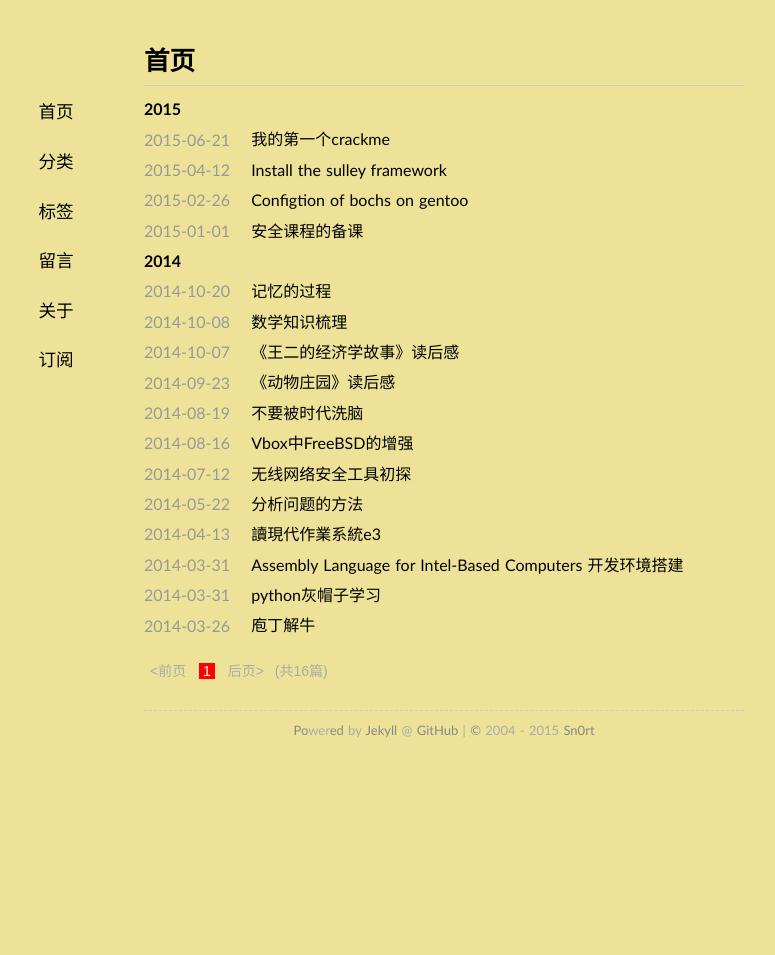
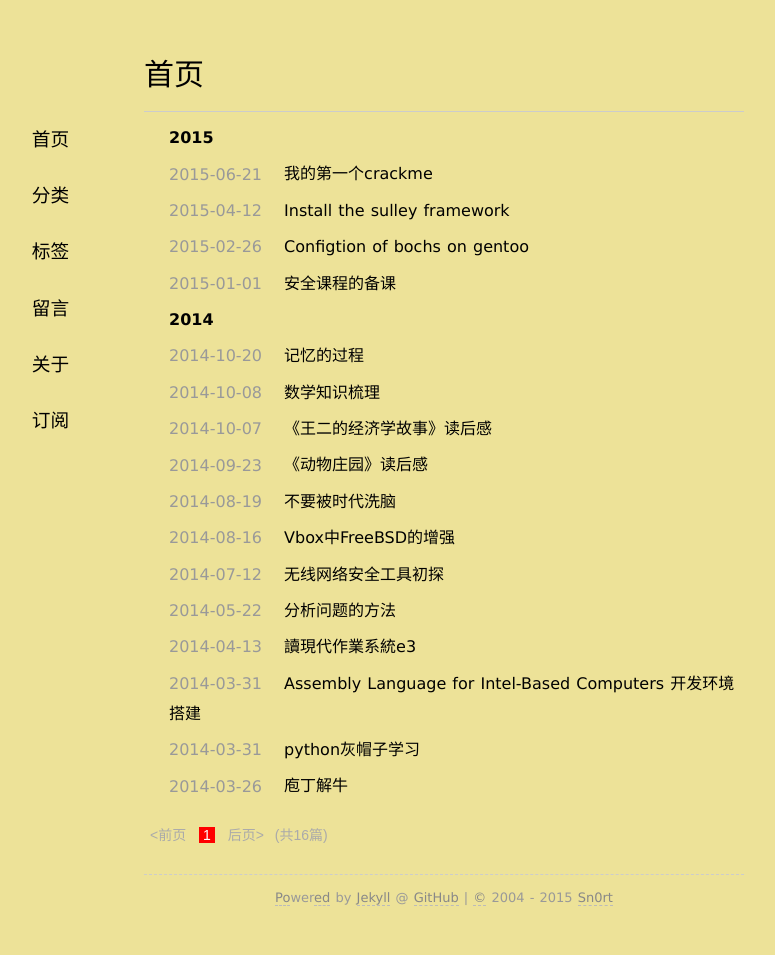
Before and after one commit to base0225/base0225.github.io, a Jekyll site: the page built from index.html, in a window 1280 px wide. Shown: the whole page, without its empty margins (196-971 px from the left). Built offline with Jekyll 4.4.1, drawn with Linux system fonts in a browser that asks for light colours; some web fonts are replaced; Markdown is read by kramdown in place of the engine named in the settings; the list of posts is cut into pages by our own code; before the commit the page ends 900 px from its top, so only the background shows below that.

Commit message:
好像有点不对

```diff
--- a/404.html
+++ b/404.html
@@ -6,7 +6,7 @@
 
 <style type="text/css">
     html
-        {text-align:center;font-family:courier;}
+        {text-align:center;font-family:courier; background-color:#EDE298}
     ul
         {color:black;}
     ul:before,ul:after{font-size:2em;display:block;content:"> -------------";}
--- a/_layouts/default.html
+++ b/_layouts/default.html
@@ -7,6 +7,7 @@
     <link rel="shortcut icon" href="/favicon.ico" />
     <link href="/feed/" rel="alternate" title="{{ site.author }}" type="application/atom+xml" />
     <link rel="stylesheet" href="/media/css/style.css" />
+    <link rel="stylesheet" href="/media/css/home.css" />
     <script type="text/javascript" src="/media/js/jquery-1.7.1.min.js"></script>
     <link rel="stylesheet" href="/media/css/codepen-embed.css">
     <script src="/media/js/highlight.pack.js"></script>
```
Also changed, not shown: 1 other file.
